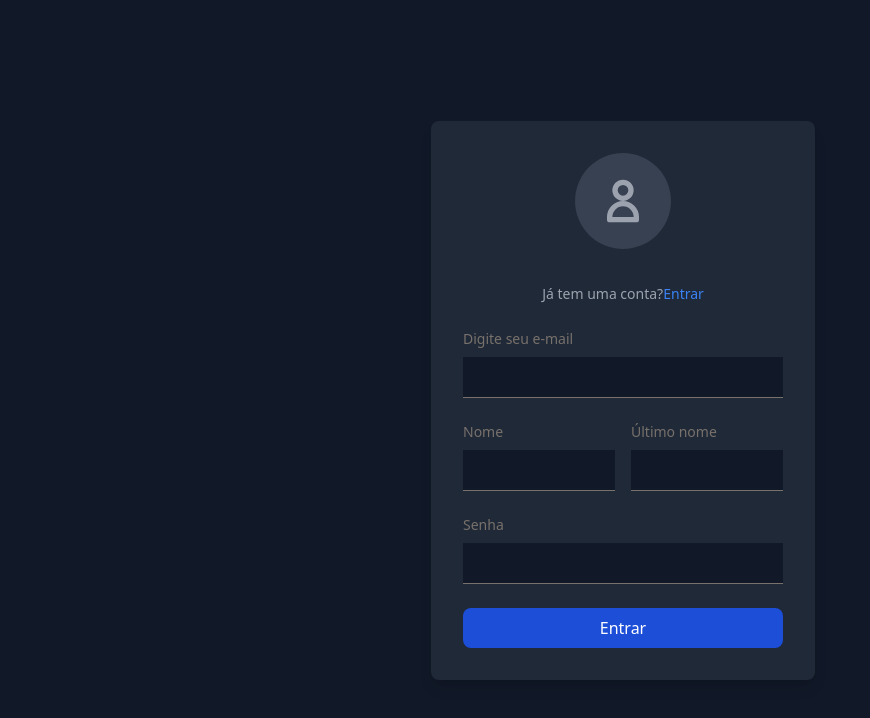
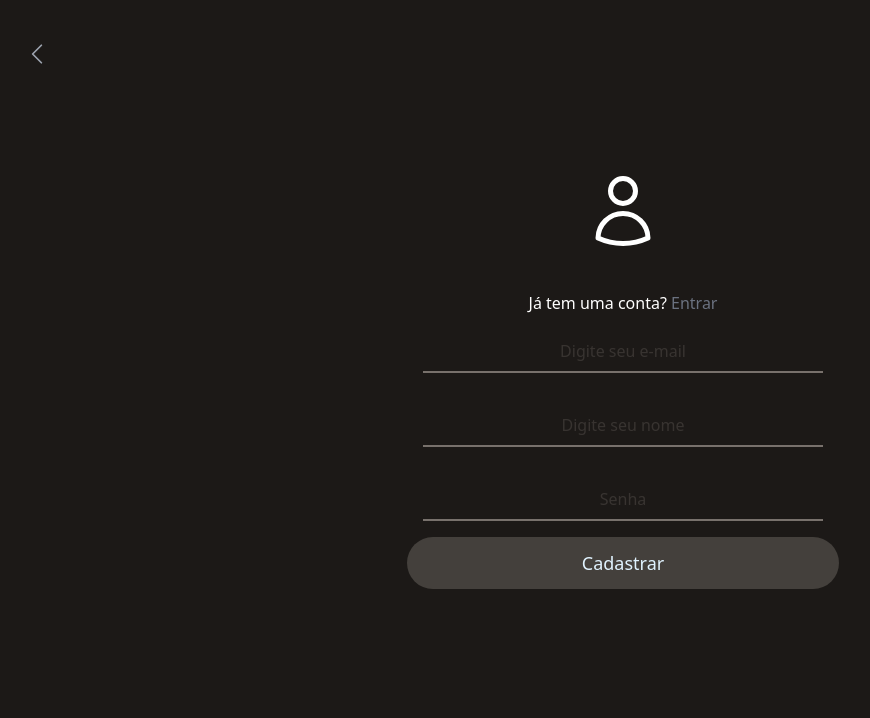
Before and after one commit to LibraryLoops/librarytech-front, a React (Vite) app: page /cadastro in a window 1280 px wide. Shown: the top 718 px of the page, without its empty margins (17-887 px from the left). Built offline with nearby package versions, Linux system fonts and the light colour scheme.

Commit message:
feat: :sparkles: add: styling login and register pages

```diff
--- a/src/components/Body/index.jsx
+++ b/src/components/Body/index.jsx
@@ -1,5 +1,5 @@
 import React from 'react'
-import BodyButton from './BodyButton'
+import Button from '../Button'
 import booksImage from '/books.png'
 import { Link } from 'react-router-dom'
 
@@ -14,7 +14,7 @@ const Body = () => {
                 Faça troca de livros com o Library Tech
             </p>
             <Link to='/cadastro'>
-                <BodyButton>Cadastre-se</BodyButton>
+                <Button>Cadastre-se</Button>
             </Link>
         </div>
         <div className='justify-self-end'>
--- a/src/components/Body/BodyButton/index.jsx
+++ b/src/components/Button/index.jsx
@@ -1,6 +1,6 @@
 import React from 'react'
 
-const BodyButton = ({children}) => {
+const Button = ({children}) => {
   return (
     <button className='text-sky-100 text-lg bg-stone-700 rounded-[40px] px-20 py-3 border-none outline-offset-0 hover:outline-gray-500 outline-none hover:duration-200 hover:bg-stone-800'>
     {children}
@@ -8,4 +8,4 @@ const BodyButton = ({children}) => {
   )
 }
 
-export default BodyButton
+export default Button
--- a/src/components/Example/index.jsx
+++ /dev/null
@@ -1,9 +0,0 @@
-import React from 'react'
-
-const Example = () => {
-  return (
-    <div className='text-4xl text-red-800'>Exemplo de um componente!</div>
-  )
-}
-
-export default Example
--- a/src/components/InputLogin/index.jsx
+++ b/src/components/InputLogin/index.jsx
@@ -1,9 +1,22 @@
-import React from 'react'
+import React from "react";
 
-const InputLogin = ({ placeholder = "", value, onChange, type }) => {
+const InputLogin = ({
+  placeholder = "",
+  value,
+  onChange,
+  type,
+  required = false,
+}) => {
   return (
-    <input type={type} value={value} onChange={onChange} className="bg-gray-900 text-center border-b-2 border-stone-500 px-4 py-2 flex m-4" placeholder={placeholder} />
-  )
-}
+    <input
+      type={type}
+      value={value}
+      onChange={onChange}
+      className="bg-stone-900 text-center border-b-2 border-stone-500 px-4 py-2 flex m-4 outline-none text-stone-500 placeholder:text-stone-500 placeholder:opacity-30 focus:border-stone-600 invalid:focus:border-red-400 valid:focus:border-green-400"
+      placeholder={placeholder}
+      required={required}
+    />
+  );
+};
 
-export default InputLogin
+export default InputLogin;
--- a/src/pages/Login.jsx
+++ b/src/pages/Login.jsx
@@ -4,6 +4,8 @@ import { Link, useNavigate } from 'react-router-dom'
 import { ChevronLeftIcon } from "@heroicons/react/24/solid"
 import { AuthContext } from '../contexts/authContext'
 import { loginAuth } from '../services/login'
+import { UserIcon } from '@heroicons/react/24/outline'
+import Button from '../components/Button'
 
 
 const Login = () => {
@@ -27,29 +29,24 @@ const Login = () => {
     }
 
     return (
-        <section className="flex justify-center items-center flex-col bg-gray-900 h-screen w-screen">
-            <Link to="/">
-                <ChevronLeftIcon className='size-7 text-gray-400 absolute top-5 left-5 cursor-pointer' />
+        <section className="flex justify-center items-center flex-col bg-stone-900 h-screen w-screen">
+            <div className='max-w-lg w-full h-auto'>
+                <Link to="/" className='absolute top-10 left-10'>
+                    <ChevronLeftIcon className='size-7 text-gray-400 cursor-pointer' />
                 </Link>
-            <div className="w-[75%] px-20">
+                <div className="w-full px-20">
                     <div className="flex justify-center">
-
-
+                        <UserIcon className="text-white size-20" />
                     </div>
-                <form onSubmit={handleSubmit} className="flex flex-col h-2 m-5 p-5">
+                    <form onSubmit={handleSubmit} className="flex flex-col m-5 p-5">
                         <p className="text-white text-center">Não tem uma conta? <Link to="/cadastro"><span className="text-gray-500">Criar conta</span></Link> </p>
 
                         <InputLogin type="email" value={email} onChange={(e) => { setEmail(e.target.value) }} placeholder="E-mail" />
                         <InputLogin type="password" value={password} onChange={(e) => { setPassword(e.target.value) }} placeholder="Senha" />
-                    <button className="text-white bg-blue-400 rounded-md" type='submit'>Enviar</button>
+                        <Button>Entrar</Button>
                     </form>
-
-
                 </div>
-
-
-
-
+            </div>
         </section>
     )
 }
--- a/src/pages/LoginTest.jsx
+++ /dev/null
@@ -1,57 +0,0 @@
-import React, { useContext, useState } from "react";
-import { Link, useNavigate } from "react-router-dom";
-import { loginAuth } from "../services/login";
-import { AuthContext } from "../contexts/authContext";
-
-const LoginTest = () => {
-  const [email, setEmail] = useState("");
-  const [password, setPassword] = useState("");
-  const { storageToken } = useContext(AuthContext);
-  const navigate = useNavigate();
-
-
-  const handleSubmit = async (e) => {
-    e.preventDefault();
-    const token = await loginAuth({ email, password });
-    if(token) {
-      storageToken(token.accessToken);
-      navigate('/livros');
-    } else {
-      alert('Email ou senha incorretos');
-    }
-  }
-
-  return (
-    <div className="bg-gray-500 h-screen">
-      <Link to="/">
-        <p>Home</p>
-      </Link>
-      <h2 className="text-3xl mb-32">Login test</h2>
-      <div>
-        <form onSubmit={handleSubmit} className="flex flex-col justify-center items-center h-fit">
-          <label htmlFor="email">Email</label>
-          <input
-            type="email"
-            name="email"
-            id="email"
-            value={email}
-            onChange={(e) => {setEmail(e.target.value)}}
-          />
-          <label htmlFor="password">Senha</label>
-          <input
-            type="password"
-            name="password"
-            id="password"
-            value={password}
-            onChange={(e) => {setPassword(e.target.value)}}
-          />
-          <button type="submit">Entrar</button>
-        </form>
-      </div>
-      <p>Lorem ipsum, dolor sit amet consectetur adipisicing elit. Dolor maxime iure magnam eveniet reprehenderit sapiente aut labore harum necessitatibus cum!</p>
-      <p>Não tem conta? faça seu <Link to='/cadastro'><span className='text-indigo-800 font-bold'>cadastro!</span></Link></p>
-    </div>
-  );
-};
-
-export default LoginTest;
--- a/src/pages/Register.jsx
+++ b/src/pages/Register.jsx
@@ -1,44 +1,30 @@
+import { ChevronLeftIcon, UserIcon } from '@heroicons/react/24/outline'
 import React from 'react'
 import { Link } from 'react-router-dom'
+import InputLogin from '../components/InputLogin'
+import Button from '../components/Button'
 
 const Register = () => {
   return (
-    <body class="bg-gray-900 flex items-center justify-center min-h-screen">
-    <div class="bg-gray-800 p-8 rounded-lg shadow-lg w-full max-w-sm">
-        <div class="flex justify-center mb-8">
-            <div class="bg-gray-700 p-4 rounded-full">
-                <svg xmlns="http://www.w3.org/2000/svg" class="h-16 w-16 text-gray-400" fill="none" viewBox="0 0 24 24" stroke="currentColor">
-                    <path stroke-linecap="round" stroke-linejoin="round" stroke-width="2" d="M12 11c1.656 0 3-1.344 3-3S13.656 5 12 5 9 6.344 9 8s1.344 3 3 3zm0 2c-2.76 0-5 2.24-5 5v1h10v-1c0-2.76-2.24-5-5-5z" />
-                </svg>
+    <section className="flex justify-center items-center flex-col bg-stone-900 h-screen w-screen">
+    <div className='max-w-lg w-full h-auto'>
+        <Link to="/" className='absolute top-10 left-10'>
+            <ChevronLeftIcon className='size-7 text-gray-400 cursor-pointer' />
+        </Link>
+        <div className="w-full px-15">
+            <div className="flex justify-center">
+                <UserIcon className="text-white size-20" />
             </div>
+            <form className="flex flex-col m-5 p-5">
+                <p className="text-white text-center">Já tem uma conta? <Link to="/login"><span className="text-gray-500">Entrar</span></Link> </p>
+                <InputLogin type="email" placeholder="Digite seu e-mail" required={true} />
+                <InputLogin type="text" placeholder="Digite seu nome" required={true} />
+                <InputLogin type="password" placeholder="Senha" required={true} />
+                <Button>Cadastrar</Button>
+            </form>
         </div>
-        <div class="text-center mb-6">
-            <span class="text-sm text-gray-400">Já tem uma conta?</span>
-            <a href="#" class="text-sm text-blue-500 hover:underline">Entrar</a>
-        </div>
-        <form>
-            <div class="mb-6">
-                <label for="email" class="block mb-2 text-sm font-medium text-[#78716C]">Digite seu e-mail</label>
-                <input type="email" id="email" class="w-full px-3 py-2 bg-gray-900 text-gray-300 border-b-[0.5px] border-stone-500 focus:outline-none focus:border-purple-500" required />
-            </div>
-            <div class="flex justify-between mb-6">
-                <div class="w-full mr-2">
-                    <label for="first-name" class="block mb-2 text-sm font-medium text-[#78716C]">Nome</label>
-                    <input type="text" id="first-name" class="w-full px-3 py-2 bg-gray-900 text-gray-300 border-b-[0.5px] border-stone-500 focus:outline-none focus:border-purple-500" required />
-                </div>
-                <div class="w-full ml-2">
-                    <label for="last-name" class="block mb-2 text-sm font-medium text-[#78716C]">Último nome</label>
-                    <input type="text" id="last-name" class="w-full px-3 py-2 bg-gray-900 text-gray-300 border-b-[0.5px] border-stone-500 focus:outline-none focus:border-purple-500" required />
-                </div>
-            </div>
-            <div class="mb-6">
-                <label for="password" class="block mb-2 text-sm font-medium text-[#78716C]">Senha</label>
-                <input type="password" id="password" class="w-full px-3 py-2 bg-gray-900 text-gray-300 border-b-[0.5px] border-stone-500 focus:outline-none focus:border-purple-500" required />
-            </div>
-            <button type="submit" class="w-full bg-blue-700 hover:bg-blue-800 text-white py-2 rounded-lg focus:outline-none focus:ring-2 focus:ring-blue-500">Entrar</button>
-        </form>
     </div>
-</body>
+    </section>
   )
 }
 
--- a/src/pages/RegisterTest.jsx
+++ /dev/null
@@ -1,17 +0,0 @@
-import React from 'react'
-import { Link } from 'react-router-dom'
-
-const RegisterTest = () => {
-  return (
-    <div className='bg-gray-500 h-screen'>
-      <Link to='/'>
-          <p>Home</p>
-      </Link>
-        <h2 className='text-3xl mb-32'>Register test</h2>
-        <p>Lorem ipsum dolor, sit amet consectetur adipisicing elit. Odit corporis id nulla quis perspiciatis. Fugiat non natus omnis sed maxime unde, corporis temporibus, quia, ipsum repudiandae fugit aperiam soluta placeat nemo autem quisquam facere dolorum atque cumque ut vitae quibusdam. Natus quaerat vero eveniet aut libero modi aspernatur rerum commodi.</p>
-        <p>Já tem conta? faça seu <Link to='/login'><span className='text-orange-300'>login!</span></Link></p>
-    </div>
-  )
-}
-
-export default RegisterTest
--- a/src/utils/api.js
+++ b/src/utils/api.js
@@ -1,7 +1,22 @@
 import axios from "axios";
 
 const api = axios.create({
-    baseURL: "http://localhost:3000"
+    baseURL: "http://localhost:3000",
+    headers: {
+        Accept: 'application/json',
+        Content: 'application/json'
+    }
 })
 
+// api.interceptors.request.use(function (config) {
+//     const token = useObterToken()
+//     if(token && config.headers) {
+//         config.headers.Authorization = `Bearer ${token}`
+//     }
+//     return config;
+//   }, function (error) {
+//     console.log('Erro no interceptador do axios.')
+//     return Promise.reject(error);
+//   });
+
 export default api;
```
Lines whose indentation alone changed are shown as unchanged.
